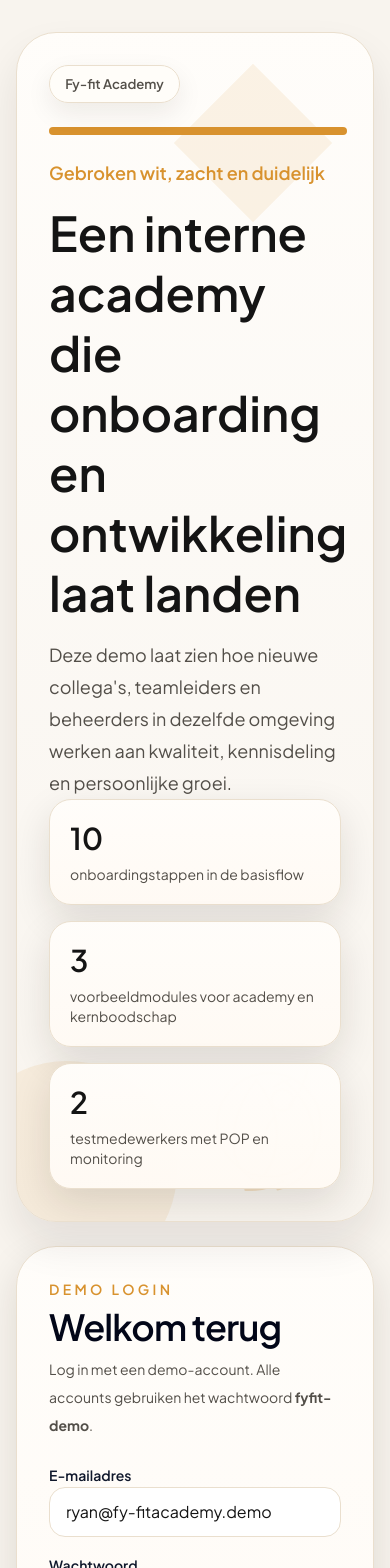
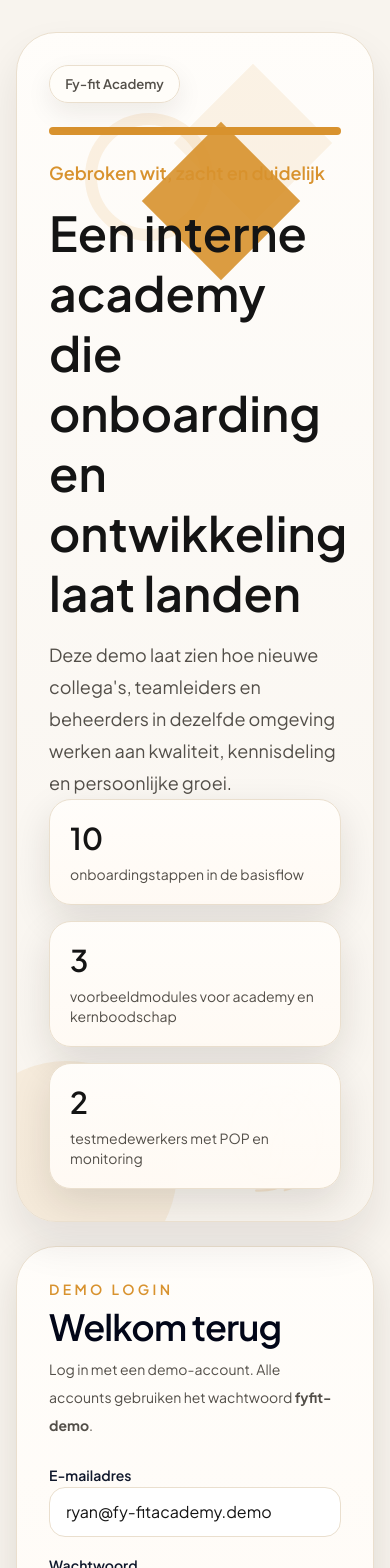
Before and after one commit to luuksmeekens94-hash/fy-fit-academy, a Next.js app: page /login in a window 390 px wide. Shown: the top 1568 px of the page. Built offline with nearby package versions, Linux system fonts and the light colour scheme; no server answers.

Commit message:
Revert "Refine hero artwork and watermark"
This reverts commit 707302550aba47210a60cc17d52d3a69749dfba6.

```diff
--- a/src/app/globals.css
+++ b/src/app/globals.css
@@ -128,9 +128,8 @@ textarea {
   position: absolute;
   right: 2rem;
   bottom: 1.5rem;
-  opacity: 0.22;
+  opacity: 0.16;
   pointer-events: none;
-  z-index: 0;
 }
 
 .orb-ring {
@@ -152,23 +151,6 @@ textarea {
   background: var(--brand);
 }
 
-.diamond-soft {
-  position: absolute;
-  transform: rotate(45deg);
-  background: rgba(216, 146, 46, 0.12);
-}
-
-.hero-copy {
-  position: relative;
-  z-index: 2;
-}
-
-.hero-art {
-  position: relative;
-  min-height: 220px;
-  z-index: 1;
-}
-
 .frost-panel {
   background: rgba(255, 253, 250, 0.78);
   backdrop-filter: blur(10px);
--- a/src/app/login/page.tsx
+++ b/src/app/login/page.tsx
@@ -22,9 +22,10 @@ export default async function LoginPage({ searchParams }: LoginPageProps) {
     <main className="min-h-screen bg-transparent px-4 py-8">
       <div className="mx-auto grid min-h-[92vh] max-w-6xl gap-6 lg:grid-cols-[1.05fr_0.95fr]">
         <section className="hero-panel soft-grid relative flex flex-col justify-between rounded-[40px] p-8 lg:p-10">
-          <BrandMark className="watermark-logo h-36 w-36 text-[var(--brand)]" />
-          <div className="grid gap-8 lg:grid-cols-[minmax(0,1.1fr)_300px] lg:items-start">
-            <div className="hero-copy space-y-6">
+          <div className="diamond-shape right-24 top-28 h-28 w-28 opacity-90" />
+          <div className="orb-ring right-40 top-20 h-32 w-32" />
+          <BrandMark className="watermark-logo h-32 w-32 text-[var(--brand)]" />
+          <div className="relative space-y-6">
             <div className="brand-chip">Fy-fit Academy</div>
             <div className="accent-line" />
             <div className="space-y-4">
@@ -37,14 +38,7 @@ export default async function LoginPage({ searchParams }: LoginPageProps) {
               </p>
             </div>
           </div>
-            <div className="hero-art hidden lg:block">
-              <div className="diamond-soft right-4 top-0 h-44 w-44" />
-              <div className="orb-ring left-5 top-20 h-40 w-40" />
-              <div className="diamond-shape right-12 top-24 h-32 w-32 opacity-78" />
-              <BrandMark className="absolute bottom-10 right-6 h-24 w-24 text-[var(--brand)] opacity-[0.14]" />
-            </div>
-          </div>
-          <div className="hero-copy relative grid gap-4 sm:grid-cols-3">
+          <div className="relative grid gap-4 sm:grid-cols-3">
             <div className="card-surface rounded-[22px] p-5">
               <p className="text-3xl font-semibold text-[var(--foreground)]">10</p>
               <p className="mt-2 text-sm text-[var(--ink-soft)]">onboardingstappen in de basisflow</p>
--- a/src/components/app-shell.tsx
+++ b/src/components/app-shell.tsx
@@ -16,10 +16,10 @@ export function AppShell({ user, children }: AppShellProps) {
     <div className="min-h-screen bg-transparent">
       <div className="mx-auto flex min-h-screen max-w-[1600px] flex-col px-4 py-4 lg:px-6">
         <div className="hero-panel soft-grid rounded-[36px] px-6 py-6 text-[var(--foreground)] lg:px-8">
-          <BrandMark className="watermark-logo h-32 w-32 text-[var(--brand)]" />
+          <BrandMark className="watermark-logo h-28 w-28 text-[var(--brand)]" />
           <div className="relative flex flex-col gap-6">
-            <div className="grid gap-8 lg:grid-cols-[minmax(0,1.2fr)_340px] lg:items-start">
-              <div className="hero-copy space-y-5">
+            <div className="flex flex-col gap-6 lg:flex-row lg:items-start lg:justify-between">
+              <div className="space-y-5">
                 <div className="brand-chip">Fy-fit Academy MVP</div>
                 <div className="accent-line" />
                 <div className="space-y-3">
@@ -32,12 +32,9 @@ export function AppShell({ user, children }: AppShellProps) {
                   </p>
                 </div>
               </div>
-              <div className="hero-art">
-                <div className="diamond-soft right-10 top-3 h-36 w-36" />
-                <div className="orb-ring left-6 top-10 h-32 w-32" />
-                <div className="glass-orb bottom-5 right-4 h-28 w-28" />
-                <BrandMark className="absolute bottom-2 right-2 h-20 w-20 text-[var(--brand)] opacity-20" />
-                <div className="frost-panel relative z-10 mt-20 overflow-hidden rounded-[30px] px-5 py-5">
+              <div className="frost-panel relative overflow-hidden rounded-[30px] px-5 py-5">
+                <div className="orb-ring right-14 top-0 h-28 w-28" />
+                <div className="glass-orb bottom-4 right-0 h-28 w-28" />
                 <div className="relative flex items-center gap-4">
                   <div className="flex h-14 w-14 items-center justify-center rounded-full bg-[var(--brand-soft)] font-semibold text-[var(--brand)]">
                     {initials(user.name)}
@@ -56,7 +53,6 @@ export function AppShell({ user, children }: AppShellProps) {
                       Uitloggen
                     </button>
                   </form>
-                  </div>
                 </div>
               </div>
             </div>
```
Lines whose indentation alone changed are shown as unchanged.
